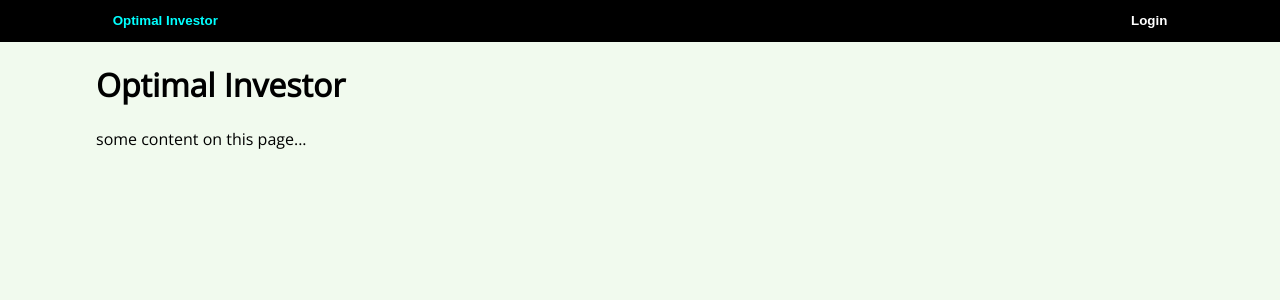
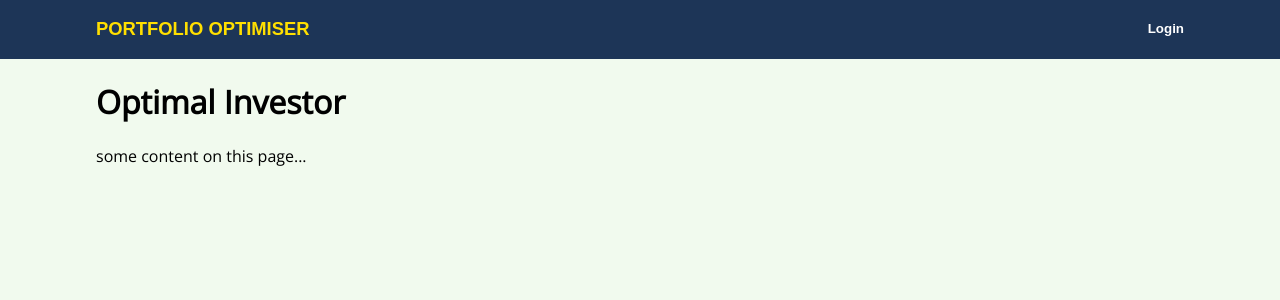
Before and after one commit to alantollett/Portfolio-Front-End, a React (Create React App) app: page / in a window 1280 px wide. Shown: the top 300 px of the page. Built offline with nearby package versions, Linux system fonts and the light colour scheme.

Commit message:
Styled navigation bar

```diff
--- a/src/App.js
+++ b/src/App.js
@@ -56,14 +56,6 @@ export default class App extends React.Component {
         }
     }
 
-    componentDidMount(){
-        this.addPopUp('test 1', true);
-        this.addPopUp('test 2', false);
-        this.addPopUp('test 3', true);
-        this.addPopUp('test 4', true);
-        this.addPopUp('test 5', true);
-    }
-
     render = () => {
         const {currentPage, popUps, user} = this.state;
 
--- a/src/components/Navigation.js
+++ b/src/components/Navigation.js
@@ -13,17 +13,19 @@ export default class Navigation extends React.Component {
         return (
             <nav>
                 <div className="wrapper">
-                    <button onClick={() => openPage("home")} className={page === "home" ? "active left" : "left"}>Optimal Investor</button>
+                    <button onClick={() => openPage("home")} className="home-button">
+                        PORTFOLIO <span className="gold">OPTIMISER</span>
+                    </button>
 
                     <div className="right">
                         {user ?
                             <>
-                                <button onClick={() => openPage("portfolio")} className={page === "portfolio" ? "active" : ""}>My Portfolio</button>
-                                <button onClick={() => openPage("optimise")} className={page === "optimise" ? "active" : ""}>Optimise</button>
+                                <button onClick={() => openPage("portfolio")}>My Portfolio</button>
+                                <button onClick={() => openPage("optimise")} >Optimise</button>
                                 <button onClick={() => logout()}>Logout</button>
                             </>
                         :
-                            <button onClick={() => openPage("account")} className={page === "account" ? "active" : ""}>Login</button>
+                            <button onClick={() => openPage("account")}>Login</button>
                         }
                     </div>
                 </div>
--- a/src/styles.scss
+++ b/src/styles.scss
@@ -6,6 +6,7 @@ $green: #69B578;
 $light: #A8DADC;
 $normal: #457B9D;
 $dark: #1D3557;
+$gold: #FFDF00;
 
 $small: 700px;
 $large: 1280px;
@@ -37,6 +38,19 @@ body{
     color: $normal;
 }
 
+.wrapper {
+    margin: auto;
+    max-width: 1200px;
+
+    @media screen and (max-width: $large) {
+        width: 85%;
+    }
+
+    @media screen and (max-width: $small) {
+        width: 95%;
+    }
+}
+
 .pop-up {
     margin: 0.25em;
     padding: 0.5em;
@@ -45,14 +59,38 @@ body{
     font-weight: 550;
 }
 
+nav {
+    overflow: hidden;
+    background-color: $dark;
 
+    button {
+        border: none;
+        padding: 1.6em 1em;
+        color: white;
+        background-color: $dark;
+        font-weight: 600;
+    }
 
+    button:last-of-type{
+        padding-right: 0;
+    }
 
+    .home-button{
+        padding: 1em 0em;
+        font-size: 1.15em;
+        color: $gold;
+    }
 
+    .home-button:hover{
+        color: $gold;
+    }
 
-.left {
-    float: left;
+    button:hover {
+        cursor: pointer;
+        color: $light;
+    }
 }
+
 
 .right {
     float: right;
@@ -67,40 +105,13 @@ body{
     color: black;
 }
 
-.wrapper {
-    margin: auto;
-    max-width: 1200px;
 
-    @media screen and (max-width: $large) {
-        width: 85%;
-    }
-
-    @media screen and (max-width: $small) {
-        width: 95%;
-    }
-
-}
 
 .success {
     background-color: rgb(44, 187, 44);
 }
 
-nav {
-    overflow: hidden;
-    background-color: black;
 
-    button {
-        border: none;
-        padding: 1em 1.25em;
-        color: white;
-        background-color: black;
-        font-weight: 600;
-    }
-
-    button:hover {
-        color: lightskyblue;
-    }
-}
 
 .account {
     margin-top: 2em;
```
Also changed, not shown: 1 other file (tests, documents, lock files or other folders).
